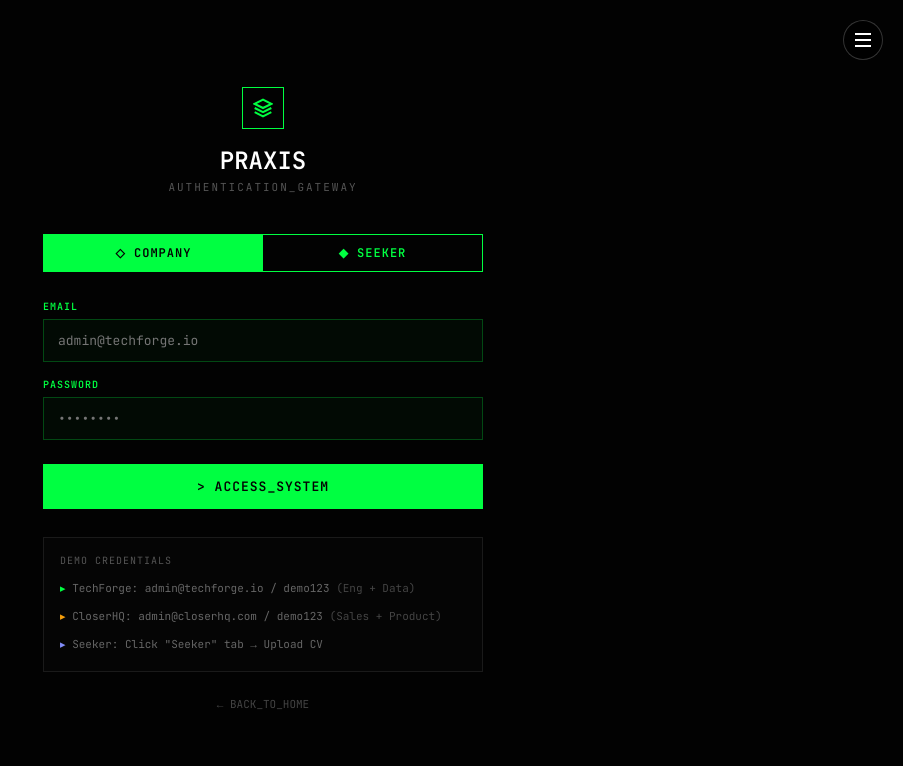
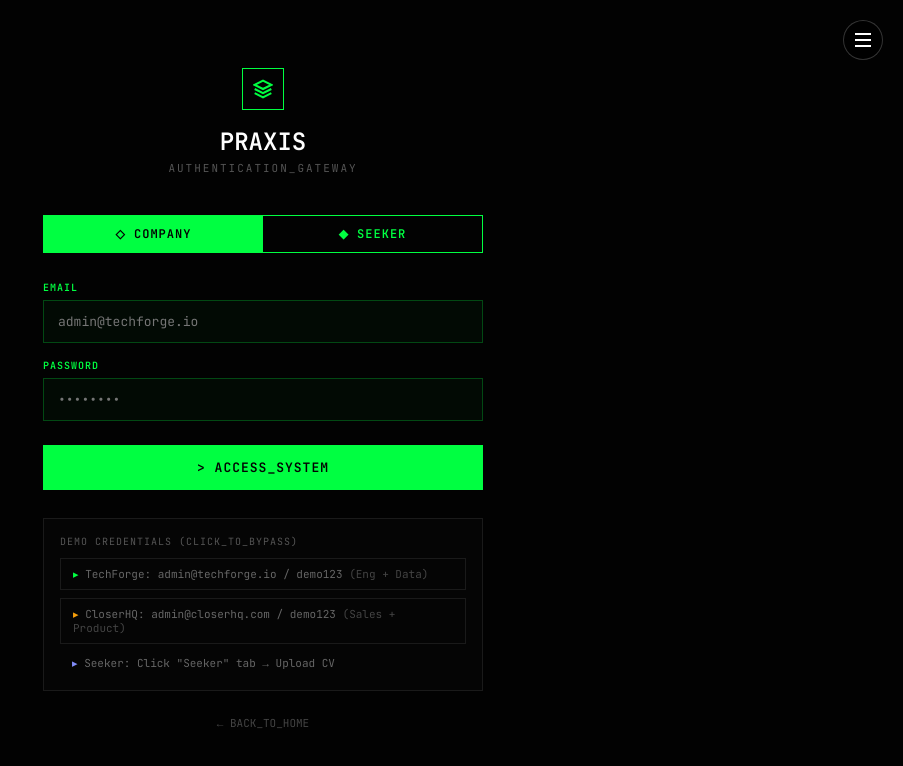
Before and after one commit to DvivekD/PRAXIS, a Next.js app in the folder apps/web/: page /login in a window 1280 px wide. Shown: the top 766 px of the page, without its empty margins (377-1280 px from the left). Built offline with nearby package versions, Linux system fonts and the light colour scheme; no server answers.

Commit message:
fix: use high-priority bypass buttons for demo accounts

```diff
--- a/apps/web/app/login/page.tsx
+++ b/apps/web/app/login/page.tsx
@@ -134,31 +134,39 @@ export default function LoginPage() {
 
         {/* Demo credentials */}
         <div style={{ marginTop: 28, padding: 16, border: "1px solid #1a1a1a", background: "#050505" }}>
-          <div style={{ fontSize: 10, color: "#555", textTransform: "uppercase", letterSpacing: "1px", marginBottom: 10 }}>DEMO CREDENTIALS</div>
-          <div style={{ display: "flex", flexDirection: "column", gap: 6 }}>
-            <div
+          <div style={{ fontSize: 10, color: "#555", textTransform: "uppercase", letterSpacing: "1px", marginBottom: 10 }}>DEMO CREDENTIALS (CLICK_TO_BYPASS)</div>
+          <div style={{ display: "flex", flexDirection: "column", gap: 8 }}>
+            <button
               onClick={() => {
                 setLoading(true);
-                document.cookie = "praxis_company_id=techforge-mock-id; path=/";
-                window.location.href = "/company/dashboard";
+                document.cookie = "praxis_company_id=techforge-mock-id; path=/; max-age=3600";
+                window.location.replace("/company/dashboard");
               }}
-              style={{ fontSize: 11, color: "#666", cursor: "pointer", padding: "4px 0" }}
+              style={{
+                textAlign: "left", background: "transparent", border: "1px solid #1a1a1a",
+                padding: "8px 12px", cursor: "pointer", color: "#666", fontSize: 11,
+                fontFamily: "inherit", width: "100%"
+              }}
             >
               <span style={{ color: "#00ff41" }}>▸</span> TechForge: admin@techforge.io / demo123 <span style={{ color: "#444" }}>(Eng + Data)</span>
-            </div>
-            <div
+            </button>
+            <button
               onClick={() => {
                 setLoading(true);
-                document.cookie = "praxis_company_id=closerhq-mock-id; path=/";
-                window.location.href = "/company/dashboard";
+                document.cookie = "praxis_company_id=closerhq-mock-id; path=/; max-age=3600";
+                window.location.replace("/company/dashboard");
               }}
-              style={{ fontSize: 11, color: "#666", cursor: "pointer", padding: "4px 0" }}
+              style={{
+                textAlign: "left", background: "transparent", border: "1px solid #1a1a1a",
+                padding: "8px 12px", cursor: "pointer", color: "#666", fontSize: 11,
+                fontFamily: "inherit", width: "100%"
+              }}
             >
               <span style={{ color: "#f59e0b" }}>▸</span> CloserHQ: admin@closerhq.com / demo123 <span style={{ color: "#444" }}>(Sales + Product)</span>
-            </div>
+            </button>
             <div
               onClick={() => { setRole("candidate"); }}
-              style={{ fontSize: 11, color: "#666", cursor: "pointer", padding: "4px 0" }}
+              style={{ fontSize: 11, color: "#666", cursor: "pointer", padding: "4px 12px" }}
             >
               <span style={{ color: "#818cf8" }}>▸</span> Seeker: Click "Seeker" tab → Upload CV
             </div>
```
